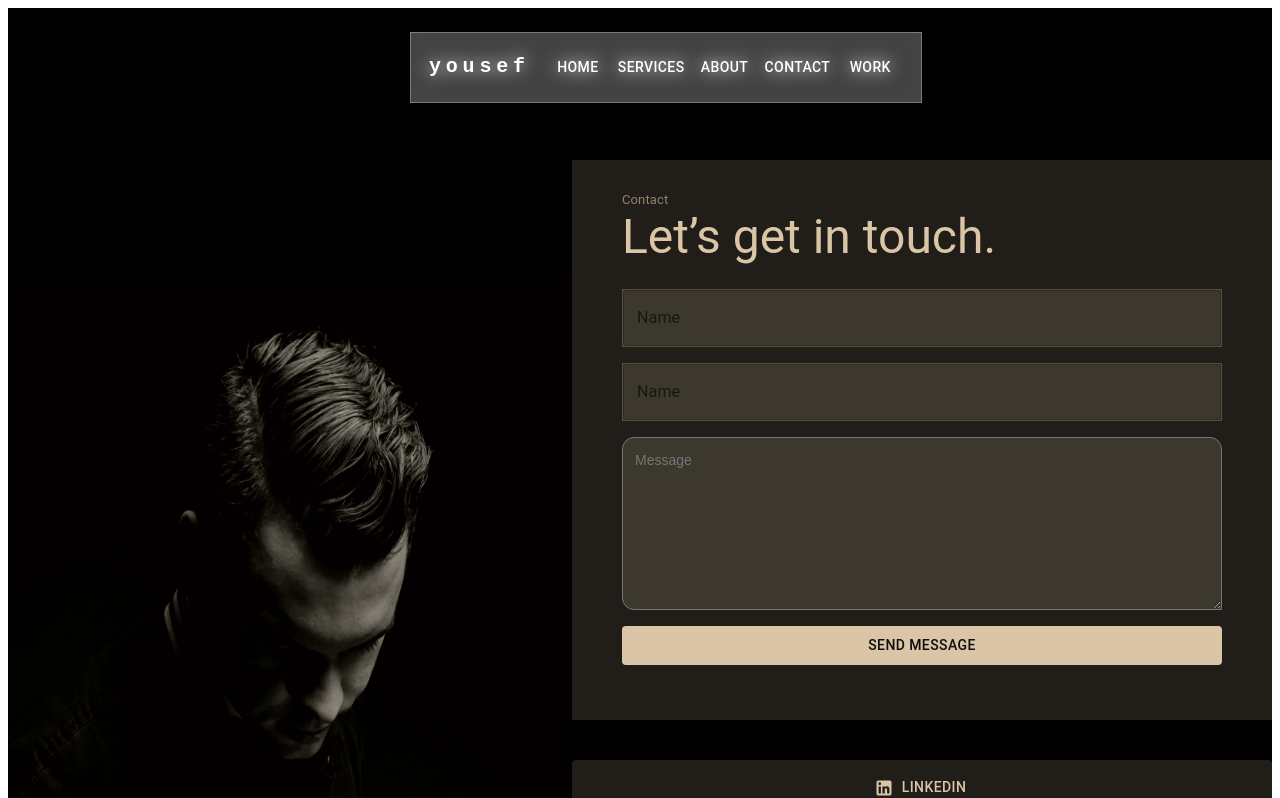
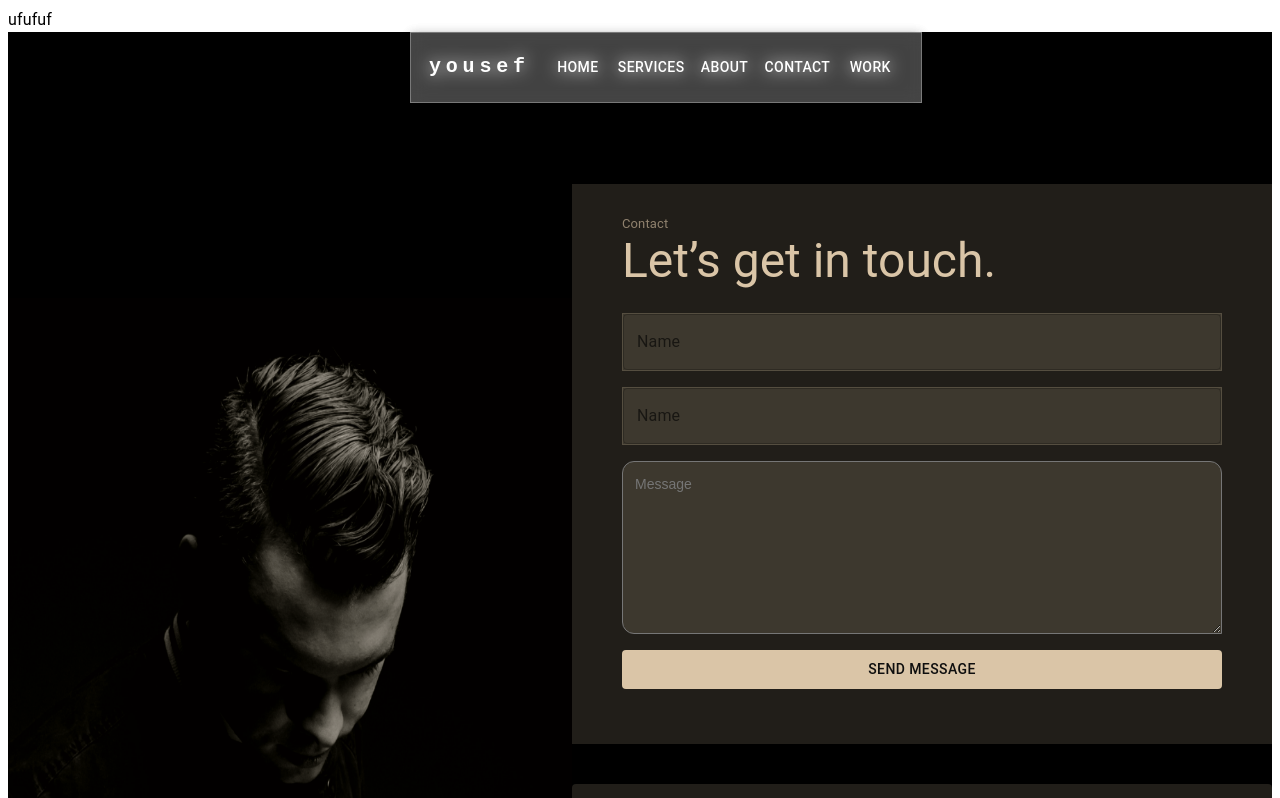
Before and after one commit to Sajjadmoghadam/portfolio, a React (Create React App) app: page /contact in a window 1280 px wide. Shown: the top 798 px of the page. Built offline with nearby package versions, Linux system fonts and the light colour scheme; a web font is replaced by a local one.

Commit message:
typo added

```diff
--- a/src/pages/Contact/index.jsx
+++ b/src/pages/Contact/index.jsx
@@ -66,6 +66,7 @@ export default function Contact() {
   );
   return (
     <>
+    <Typography>ufufuf</Typography>
       <Stack sx={{ backgroundColor: "#000000", flexDirection: "column" }}>
         <Box
           sx={{
```
